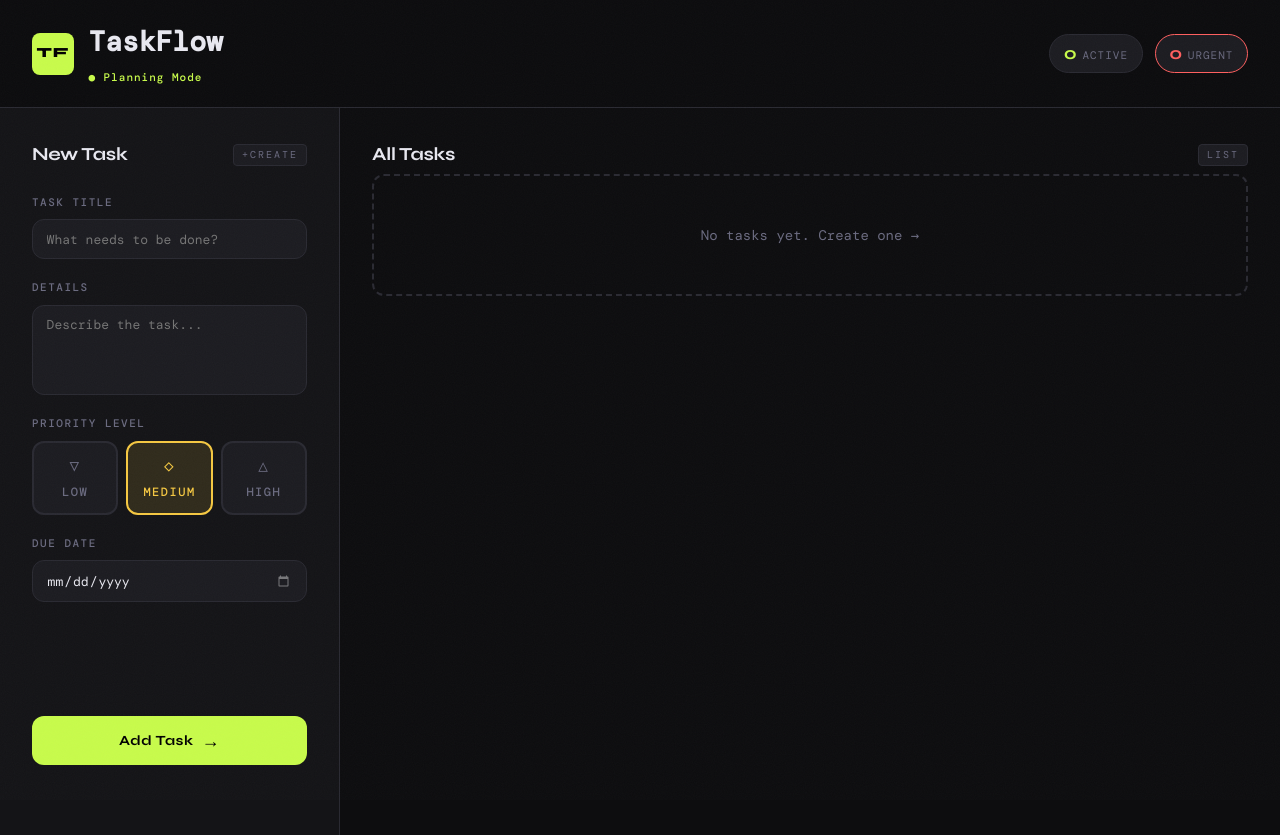
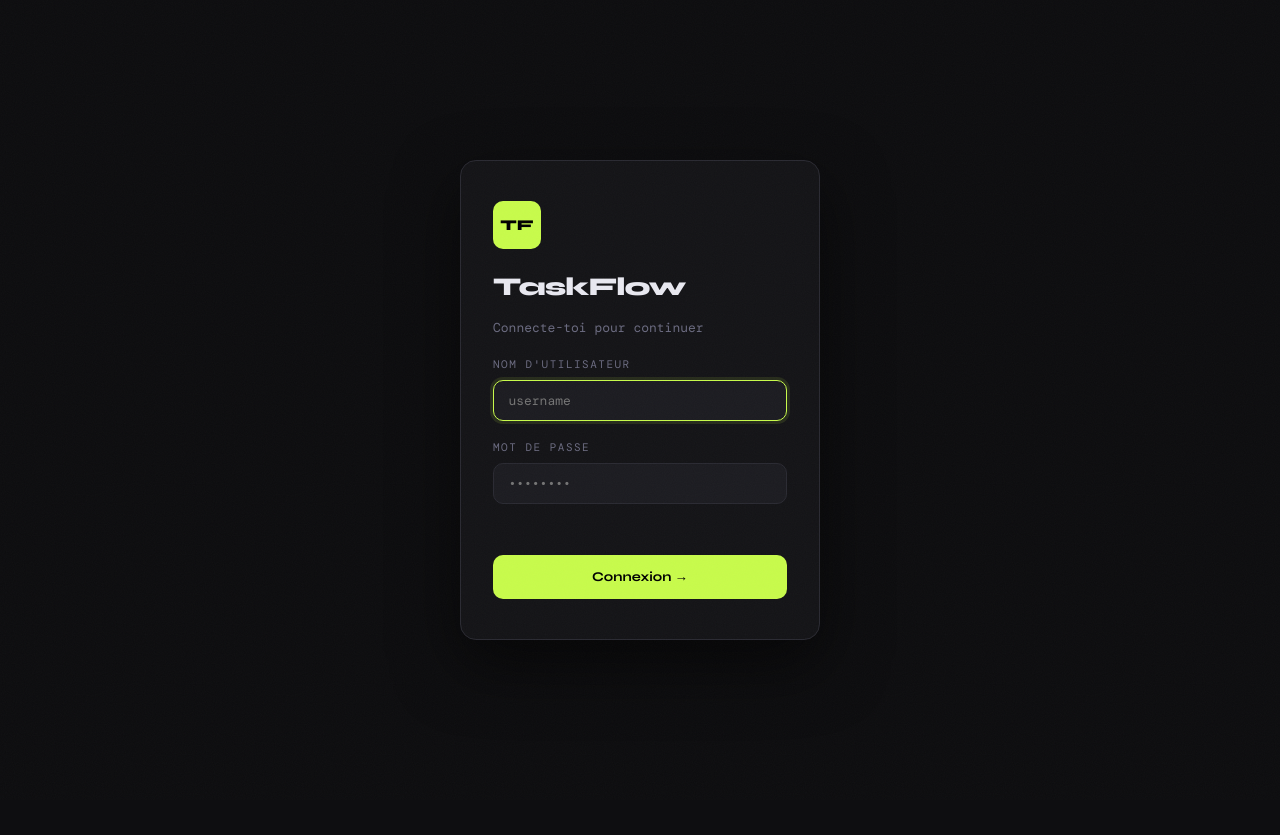
Before and after one commit to ranim3hamdi1cawfee/To-Do-Web-App, a PHP site: page /index.html in a window 1280 px wide. After the commit the page ends 640 px from the top, so only its background shows below. Run offline with PHP 8.4, Linux system fonts and the light colour scheme; data that the repository does not hold is empty; some web fonts are replaced.

Commit message:
Ajout features: filtres, groupes statut, drag&drop, bordures priorité + admin-only actions

```diff
--- a/PHP/add-task/api.php
+++ b/PHP/add-task/api.php
@@ -14,7 +14,19 @@ function respond(int $code, mixed $data): void {
     exit;
 }
 
-// Correspondance status front <-> movement Symfony
+function requireLogin(): void {
+    if (!isset($_SESSION['user_id'])) {
+        respond(401, ['success' => false, 'error' => 'Non connecté.']);
+    }
+}
+
+function requireAdmin(): void {
+    requireLogin();
+    if ($_SESSION['role'] !== 'Admin') {
+        respond(403, ['success' => false, 'error' => 'Action réservée aux administrateurs.']);
+    }
+}
+
 const STATUS_TO_MOVEMENT = [
     'todo'  => 'andante',
     'doing' => 'moderato',
@@ -28,7 +40,6 @@ const MOVEMENT_TO_STATUS = [
 
 function normalizeTask(array $row): array {
     $tags = $row['tags'] ?? '[]';
-    // tags est stocké en JSON par Symfony
     $tagsDecoded = json_decode($tags, true);
     $description = is_array($tagsDecoded) ? implode(', ', $tagsDecoded) : ($tags ?? '');
     return [
@@ -49,6 +60,7 @@ $body   = json_decode(file_get_contents('php://input'), true) ?? [];
 switch ($method) {
 
     case 'GET':
+        requireLogin();
         $db  = getDB();
         $sql = 'SELECT * FROM task WHERE 1=1';
         $params = [];
@@ -64,6 +76,7 @@ switch ($method) {
         respond(200, ['success' => true, 'tasks' => $tasks]);
 
     case 'POST':
+        requireLogin();
         if (empty($body['title'])) respond(422, ['success' => false, 'error' => 'Titre obligatoire.']);
         $db = getDB();
         $stmt = $db->prepare('INSERT INTO task (title, priority, movement, due_date, tags)
@@ -81,6 +94,7 @@ switch ($method) {
         respond(201, ['success' => true, 'task' => normalizeTask($s->fetch())]);
 
     case 'PUT':
+        requireAdmin(); // seul admin peut modifier
         if (!$id) respond(400, ['success' => false, 'error' => 'id manquant.']);
         $db = getDB();
         $sets = []; $params = [':id' => $id];
@@ -107,6 +121,7 @@ switch ($method) {
         respond(200, ['success' => true, 'task' => normalizeTask($s->fetch())]);
 
     case 'DELETE':
+        requireAdmin(); // seul admin peut supprimer
         if (!$id) respond(400, ['success' => false, 'error' => 'id manquant.']);
         $db   = getDB();
         $stmt = $db->prepare('DELETE FROM task WHERE id = :id');
--- a/PHP/add-task/index.js
+++ b/PHP/add-task/index.js
@@ -1,34 +1,175 @@
-/* ===== TASKFLOW — index.js (vue liste, sans login) ===== */
+/* ===== TASKFLOW — index.js ===== */
 
-const API = 'api.php';
+const API        = 'api.php';
+const LOGIN_URL  = 'login.php';
+const LOGOUT_URL = 'logout.php';
 
-let tasks = [];
-// Utilisateur par défaut : admin (pas de login requis)
-let currentUser = { username: 'user', role: 'admin' };
+let tasks       = [];
+let currentUser = null;
+let filterPriority = 'all'; // 'all' | 'low' | 'medium' | 'high'
 
 // DOM refs
-const toastCont    = document.getElementById('toast-container');
-const activeCount  = document.getElementById('active-count');
-const urgentCount  = document.getElementById('urgent-count');
-const btnAdd       = document.getElementById('btn-add');
-const inputTitle   = document.getElementById('task-title');
-const inputDesc    = document.getElementById('task-desc');
-const inputDue     = document.getElementById('task-due');
-const feedback     = document.getElementById('form-feedback');
+const toastCont     = document.getElementById('toast-container');
+const activeCount   = document.getElementById('active-count');
+const urgentCount   = document.getElementById('urgent-count');
+const btnAdd        = document.getElementById('btn-add');
+const inputTitle    = document.getElementById('task-title');
+const inputDesc     = document.getElementById('task-desc');
+const inputDue      = document.getElementById('task-due');
+const feedback      = document.getElementById('form-feedback');
 const listContainer = document.getElementById('task-list-container');
 
 const statusOrder  = ['todo', 'doing', 'done'];
 const statusLabels = { todo: 'To Do', doing: 'In Progress', done: 'Done' };
+
+function isAdmin() { return currentUser && currentUser.role === 'Admin'; }
+
+// ─────────────────────────────────────────────────────────────
+//  LOGIN SCREEN
+// ─────────────────────────────────────────────────────────────
+function showLoginScreen() {
+    document.querySelector('main').style.display   = 'none';
+    document.querySelector('header').style.display = 'none';
+    if (document.getElementById('login-screen')) return;
+    const screen = document.createElement('div');
+    screen.id = 'login-screen';
+    screen.innerHTML = `
+        <div class="login-box">
+            <div class="login-logo">TF</div>
+            <h1 class="login-title">TaskFlow</h1>
+            <p class="login-sub">Connecte-toi pour continuer</p>
+            <div class="login-field"><label>Nom d'utilisateur</label><input id="l-user" type="text" placeholder="username" autocomplete="username"></div>
+            <div class="login-field"><label>Mot de passe</label><input id="l-pass" type="password" placeholder="••••••••" autocomplete="current-password"></div>
+            <div id="l-error" class="login-error"></div>
+            <button id="l-btn">Connexion →</button>
+        </div>`;
+    const style = document.createElement('style');
+    style.textContent = `
+        #login-screen{position:fixed;inset:0;background:var(--bg);display:flex;align-items:center;justify-content:center;z-index:500;font-family:var(--font-mono);}
+        .login-box{background:var(--surface);border:1px solid var(--border);border-radius:16px;padding:2.5rem 2rem;width:100%;max-width:360px;display:flex;flex-direction:column;gap:1.1rem;box-shadow:0 24px 64px rgba(0,0,0,0.6);animation:fadeUp .4s ease both;}
+        .login-logo{width:48px;height:48px;background:var(--accent);color:#000;font-family:var(--font-head);font-weight:800;font-size:15px;display:grid;place-items:center;border-radius:10px;}
+        .login-title{font-family:var(--font-head);font-weight:800;font-size:1.6rem;letter-spacing:-1px;color:var(--text);}
+        .login-sub{font-size:13px;color:var(--muted);margin-top:-.5rem;}
+        .login-field{display:flex;flex-direction:column;gap:.4rem;}
+        .login-field label{font-size:11px;text-transform:uppercase;letter-spacing:1.5px;color:var(--muted);}
+        .login-field input{background:var(--surface2);border:1px solid var(--border);border-radius:10px;color:var(--text);font-family:var(--font-mono);font-size:13px;padding:.7rem .9rem;outline:none;}
+        .login-field input:focus{border-color:var(--accent);box-shadow:0 0 0 3px rgba(200,251,75,.1);}
+        .login-error{font-size:12px;color:var(--high);min-height:16px;text-align:center;}
+        #l-btn{background:var(--accent);color:#000;border:none;border-radius:10px;font-family:var(--font-head);font-weight:700;padding:.85rem;cursor:pointer;transition:.2s;}
+        #l-btn:hover{background:#d4ff5a;transform:translateY(-2px);}
+        #l-btn:disabled{opacity:.5;cursor:not-allowed;}
+    `;
+    document.head.appendChild(style);
+    document.body.appendChild(screen);
+    document.getElementById('l-btn').addEventListener('click', doLogin);
+    document.getElementById('l-pass').addEventListener('keydown', e => { if (e.key === 'Enter') doLogin(); });
+    document.getElementById('l-user').focus();
+}
+
+function hideLoginScreen() {
+    const screen = document.getElementById('login-screen');
+    if (screen) screen.remove();
+    document.querySelector('main').style.display   = '';
+    document.querySelector('header').style.display = '';
+}
+
+async function doLogin() {
+    const username = document.getElementById('l-user').value.trim();
+    const password = document.getElementById('l-pass').value;
+    const errEl    = document.getElementById('l-error');
+    const btn      = document.getElementById('l-btn');
+    errEl.textContent = '';
+    if (!username || !password) { errEl.textContent = 'Remplis les deux champs.'; return; }
+    btn.disabled = true; btn.textContent = 'Connexion…';
+    try {
+        const res  = await fetch(LOGIN_URL, { method:'POST', credentials:'include', headers:{'Content-Type':'application/json'}, body: JSON.stringify({ username, password }) });
+        const data = await res.json();
+        if (data.success) {
+            currentUser = { username: data.username, role: data.role };
+            hideLoginScreen();
+            addLogoutButton();
+            await loadTasks();
+            toast(`Bienvenue, ${data.username} !`, 'success');
+        } else {
+            errEl.textContent = data.error ?? 'Identifiants incorrects.';
+            btn.disabled = false; btn.textContent = 'Connexion →';
+        }
+    } catch {
+        errEl.textContent = 'Impossible de joindre le serveur.';
+        btn.disabled = false; btn.textContent = 'Connexion →';
+    }
+}
+
+function addLogoutButton() {
+    const headerRight = document.querySelector('.header-right');
+    if (!headerRight || document.getElementById('btn-logout')) return;
+    const btn = document.createElement('button');
+    btn.id = 'btn-logout';
+    btn.textContent = 'Déconnexion';
+    btn.style.cssText = 'background:none;border:1px solid var(--border);border-radius:99px;padding:0.3rem 0.85rem;color:var(--muted);font-family:var(--font-mono);font-size:11px;cursor:pointer;transition:0.2s;';
+    btn.addEventListener('mouseenter', () => { btn.style.borderColor = 'var(--text)'; btn.style.color = 'var(--text)'; });
+    btn.addEventListener('mouseleave', () => { btn.style.borderColor = 'var(--border)'; btn.style.color = 'var(--muted)'; });
+    btn.addEventListener('click', async () => {
+        await fetch(LOGOUT_URL, { credentials: 'include' });
+        currentUser = null; tasks = [];
+        btn.remove();
+        const filterBar = document.getElementById('filter-bar');
+        if (filterBar) filterBar.remove();
+        showLoginScreen();
+    });
+    headerRight.appendChild(btn);
+}
+
+// ─────────────────────────────────────────────────────────────
+//  FILTER BAR
+// ─────────────────────────────────────────────────────────────
+function addFilterBar() {
+    if (document.getElementById('filter-bar')) return;
+    const panel = document.querySelector('.panel--list');
+    const header = panel.querySelector('.panel-header');
+
+    const bar = document.createElement('div');
+    bar.id = 'filter-bar';
+    bar.style.cssText = 'display:flex;gap:0.5rem;margin-bottom:1rem;flex-wrap:wrap;';
+    bar.innerHTML = `
+        <button class="filter-btn filter-active" data-val="all">All</button>
+        <button class="filter-btn filter-low"    data-val="low">▽ Low</button>
+        <button class="filter-btn filter-medium" data-val="medium">◇ Medium</button>
+        <button class="filter-btn filter-high"   data-val="high">△ High</button>
+    `;
+
+    const style = document.createElement('style');
+    style.textContent = `
+        .filter-btn{background:var(--surface2);border:1px solid var(--border);border-radius:99px;padding:0.25rem 0.75rem;font-family:var(--font-mono);font-size:11px;cursor:pointer;color:var(--muted);transition:all 0.2s;letter-spacing:0.5px;}
+        .filter-btn:hover{border-color:var(--muted);color:var(--text);}
+        .filter-btn.filter-active{background:var(--surface);border-color:var(--text);color:var(--text);}
+        .filter-low.filter-active{border-color:var(--low);color:var(--low);}
+        .filter-medium.filter-active{border-color:var(--medium);color:var(--medium);}
+        .filter-high.filter-active{border-color:var(--high);color:var(--high);}
+    `;
+    document.head.appendChild(style);
+    header.insertAdjacentElement('afterend', bar);
+
+    bar.querySelectorAll('.filter-btn').forEach(btn => {
+        btn.addEventListener('click', () => {
+            filterPriority = btn.dataset.val;
+            bar.querySelectorAll('.filter-btn').forEach(b => b.classList.remove('filter-active'));
+            btn.classList.add('filter-active');
+            renderList();
+        });
+    });
+}
 
 // ─────────────────────────────────────────────────────────────
 //  API
 // ─────────────────────────────────────────────────────────────
 async function apiFetch(method, params = '', body = null) {
     const url  = API + (params ? '?' + params : '');
-  const opts = { method, credentials: 'include', headers: { 'Content-Type': 'application/json' } };
+    const opts = { method, credentials:'include', headers:{'Content-Type':'application/json'} };
     if (body) opts.body = JSON.stringify(body);
     const res  = await fetch(url, opts);
     const data = await res.json();
+    if (res.status === 401) { showLoginScreen(); throw new Error('Session expirée.'); }
     if (!res.ok) throw new Error(data.error ?? 'Erreur serveur');
     return data;
 }
@@ -42,23 +183,45 @@ async function loadTasks() {
     try {
         const data = await apiGet();
         tasks = data.tasks ?? [];
+        addFilterBar();
         renderList();
-  } catch (err) {
-    toast('Erreur chargement : ' + err.message, 'error');
-  }
+    } catch (err) { toast('Erreur chargement : ' + err.message, 'error'); }
 }
 
 // ─────────────────────────────────────────────────────────────
-//  RENDER LISTE
+//  RENDER — avec colonnes par statut + compteurs
 // ─────────────────────────────────────────────────────────────
 function renderList() {
     if (!listContainer) return;
 
-  if (tasks.length === 0) {
-    listContainer.innerHTML = '<div class="empty-list">No tasks yet. Create one →</div>';
+    const filtered = filterPriority === 'all' ? tasks : tasks.filter(t => t.priority === filterPriority);
+
+    if (filtered.length === 0) {
+        listContainer.innerHTML = '<div class="empty-list">No tasks found.</div>';
     } else {
-    listContainer.innerHTML = tasks.map(task => buildListItem(task)).join('');
-    tasks.forEach(task => {
+        // Grouper par statut
+        const groups = { todo: [], doing: [], done: [] };
+        filtered.forEach(t => { if (groups[t.status]) groups[t.status].push(t); else groups['todo'].push(t); });
+
+        listContainer.innerHTML = statusOrder.map(status => {
+            const count = groups[status].length;
+            return `
+                <div class="status-group">
+                    <div class="status-group-header">
+                        <span class="status-group-title">${statusLabels[status]}</span>
+                        <span class="status-group-count">${count}</span>
+                    </div>
+                    <div class="status-group-body" data-status="${status}">
+                        ${count === 0
+                            ? `<div class="empty-list" style="padding:1rem;">No tasks</div>`
+                            : groups[status].map(task => buildListItem(task)).join('')
+                        }
+                    </div>
+                </div>`;
+        }).join('');
+
+        // Attach events
+        filtered.forEach(task => {
             const cardDiv = document.querySelector(`.list-card[data-id="${task.id}"]`);
             if (!cardDiv) return;
             const advanceBtn = cardDiv.querySelector('.action-advance');
@@ -68,6 +231,9 @@ function renderList() {
             if (rewindBtn)  rewindBtn.addEventListener('click',  () => changeStatus(task.id, 'rewind'));
             if (deleteBtn)  deleteBtn.addEventListener('click',  () => deleteTask(task.id));
         });
+
+        // Drag & drop (admin only)
+        if (isAdmin()) initDragDrop();
     }
 
     const active = tasks.filter(t => t.status !== 'done').length;
@@ -76,32 +242,74 @@ function renderList() {
     urgentCount.textContent = urgent;
 }
 
+// ─────────────────────────────────────────────────────────────
+//  DRAG & DROP
+// ─────────────────────────────────────────────────────────────
+let draggedId = null;
+
+function initDragDrop() {
+    document.querySelectorAll('.list-card').forEach(card => {
+        card.setAttribute('draggable', 'true');
+        card.addEventListener('dragstart', e => {
+            draggedId = card.dataset.id;
+            card.classList.add('dragging');
+            e.dataTransfer.effectAllowed = 'move';
+        });
+        card.addEventListener('dragend', () => {
+            card.classList.remove('dragging');
+            document.querySelectorAll('.status-group-body').forEach(z => z.classList.remove('drag-over'));
+        });
+    });
+
+    document.querySelectorAll('.status-group-body').forEach(zone => {
+        zone.addEventListener('dragover', e => {
+            e.preventDefault();
+            zone.classList.add('drag-over');
+        });
+        zone.addEventListener('dragleave', () => zone.classList.remove('drag-over'));
+        zone.addEventListener('drop', async e => {
+            e.preventDefault();
+            zone.classList.remove('drag-over');
+            const newStatus = zone.dataset.status;
+            const task = tasks.find(t => t.id === draggedId);
+            if (!task || task.status === newStatus) return;
+            try {
+                const data = await apiPut(draggedId, { status: newStatus });
+                const index = tasks.findIndex(t => t.id === draggedId);
+                if (index !== -1) tasks[index] = data.task;
+                renderList();
+                toast(newStatus === 'done' ? '🎉 Tâche terminée !' : 'Statut mis à jour.', 'success');
+            } catch (err) { toast(err.message, 'error'); }
+        });
+    });
+}
+
+// ─────────────────────────────────────────────────────────────
+//  BUILD CARD
+// ─────────────────────────────────────────────────────────────
 function buildListItem(task) {
-  const idx      = statusOrder.indexOf(task.status);
+    const idx        = statusOrder.indexOf(task.status);
     const canAdvance = idx < statusOrder.length - 1;
     const canRewind  = idx > 0;
-  const isAdmin  = currentUser && currentUser.role === 'admin';
-  const due      = task.due_date ?? task.due ?? '';
-  const overdue  = due && new Date(due) < new Date(new Date().toDateString()) && task.status !== 'done';
+    const due        = task.due_date ?? '';
+    const overdue    = due && new Date(due) < new Date(new Date().toDateString()) && task.status !== 'done';
 
     return `
-    <div class="list-card" data-id="${task.id}">
+        <div class="list-card priority-border-${task.priority}" data-id="${task.id}" data-priority="${task.priority}">
             <div class="list-header">
                 <span class="list-title">${escHtml(task.title)}</span>
                 <div class="list-actions">
-          ${canRewind  ? `<button class="btn-sm action-rewind"  title="Reculer">←</button>` : ''}
-          ${canAdvance ? `<button class="btn-sm action-advance" title="Avancer">→</button>` : ''}
-          ${isAdmin    ? `<button class="btn-sm btn-danger action-delete" title="Supprimer">✕</button>` : ''}
+                    ${isAdmin() && canRewind  ? `<button class="btn-sm action-rewind"  title="Reculer">←</button>` : ''}
+                    ${isAdmin() && canAdvance ? `<button class="btn-sm action-advance" title="Avancer">→</button>` : ''}
+                    ${isAdmin()               ? `<button class="btn-sm btn-danger action-delete" title="Supprimer">✕</button>` : ''}
                 </div>
             </div>
             ${task.description ? `<div class="list-desc">${escHtml(task.description)}</div>` : ''}
             <div class="list-meta">
                 <span class="badge badge-${task.priority}">${task.priority}</span>
-        <span class="status-badge">${statusLabels[task.status] ?? task.status}</span>
                 ${due ? `<span class="${overdue ? 'overdue' : ''}" style="font-size:0.7rem;">📅 ${formatDate(due)}${overdue ? ' ⚠' : ''}</span>` : ''}
             </div>
-    </div>
-  `;
+        </div>`;
 }
 
 function formatDate(iso) {
@@ -111,11 +319,7 @@ function formatDate(iso) {
 }
 
 function escHtml(str = '') {
-  return String(str)
-    .replace(/&/g, '&amp;')
-    .replace(/</g, '&lt;')
-    .replace(/>/g, '&gt;')
-    .replace(/"/g, '&quot;');
+    return String(str).replace(/&/g,'&amp;').replace(/</g,'&lt;').replace(/>/g,'&gt;').replace(/"/g,'&quot;');
 }
 
 // ─────────────────────────────────────────────────────────────
@@ -129,16 +333,13 @@ async function changeStatus(taskId, direction) {
     if (direction === 'advance' && idx < statusOrder.length - 1) newStatus = statusOrder[idx + 1];
     if (direction === 'rewind'  && idx > 0)                      newStatus = statusOrder[idx - 1];
     if (!newStatus) return;
-
     try {
         const data = await apiPut(taskId, { status: newStatus });
         const index = tasks.findIndex(t => t.id === taskId);
         if (index !== -1) tasks[index] = data.task;
         renderList();
         toast(newStatus === 'done' ? '🎉 Tâche terminée !' : 'Statut mis à jour.', 'success');
-  } catch (err) {
-    toast(err.message, 'error');
-  }
+    } catch (err) { toast(err.message, 'error'); }
 }
 
 async function deleteTask(taskId) {
@@ -148,44 +349,26 @@ async function deleteTask(taskId) {
         tasks = tasks.filter(t => t.id !== taskId);
         renderList();
         toast('Tâche supprimée.', 'info');
-  } catch (err) {
-    toast(err.message, 'error');
-  }
+    } catch (err) { toast(err.message, 'error'); }
 }
 
 // ─────────────────────────────────────────────────────────────
-//  CRÉATION TÂCHE
+//  CRÉATION
 // ─────────────────────────────────────────────────────────────
 btnAdd.addEventListener('click', async () => {
     const title = inputTitle.value.trim();
-  if (!title) {
-    feedback.textContent = 'Le titre est obligatoire.';
-    inputTitle.focus();
-    return;
-  }
+    if (!title) { feedback.textContent = 'Le titre est obligatoire.'; inputTitle.focus(); return; }
     feedback.textContent = '';
-
     const priority = document.querySelector('input[name="priority"]:checked')?.value ?? 'medium';
-
     try {
-    const data = await apiPost({
-      title,
-      desc: inputDesc.value.trim(),
-      priority,
-      due: inputDue.value || ''
-    });
+        const data = await apiPost({ title, desc: inputDesc.value.trim(), priority, due: inputDue.value || '' });
         tasks.unshift(data.task);
         renderList();
         toast('Tâche créée !', 'success');
-    inputTitle.value = '';
-    inputDesc.value  = '';
-    inputDue.value   = '';
+        inputTitle.value = ''; inputDesc.value = ''; inputDue.value = '';
         document.querySelector('input[name="priority"][value="medium"]').checked = true;
         inputTitle.focus();
-  } catch (err) {
-    feedback.textContent = err.message;
-    toast(err.message, 'error');
-  }
+    } catch (err) { feedback.textContent = err.message; toast(err.message, 'error'); }
 });
 
 inputTitle.addEventListener('keydown', e => { if (e.key === 'Enter') btnAdd.click(); });
@@ -194,18 +377,15 @@ inputTitle.addEventListener('keydown', e => { if (e.key === 'Enter') btnAdd.clic
 //  TOAST
 // ─────────────────────────────────────────────────────────────
 function toast(msg, type = 'success') {
-  const el   = document.createElement('div');
+    const el = document.createElement('div');
     el.className = `toast toast--${type}`;
     const icon = { success: '✓', error: '✕', info: 'ℹ' }[type] ?? 'ℹ';
     el.innerHTML = `<span>${icon}</span><span>${msg}</span>`;
     toastCont.appendChild(el);
-  setTimeout(() => {
-    el.classList.add('hiding');
-    el.addEventListener('animationend', () => el.remove());
-  }, 3000);
+    setTimeout(() => { el.classList.add('hiding'); el.addEventListener('animationend', () => el.remove()); }, 3000);
 }
 
 // ─────────────────────────────────────────────────────────────
-//  INIT — chargement direct, pas de login
+//  INIT
 // ─────────────────────────────────────────────────────────────
-loadTasks();
+showLoginScreen();
```
Also changed, not shown: PHP/add-task/style.css (+83 -0 lines). Lines whose indentation alone changed are shown as unchanged.
